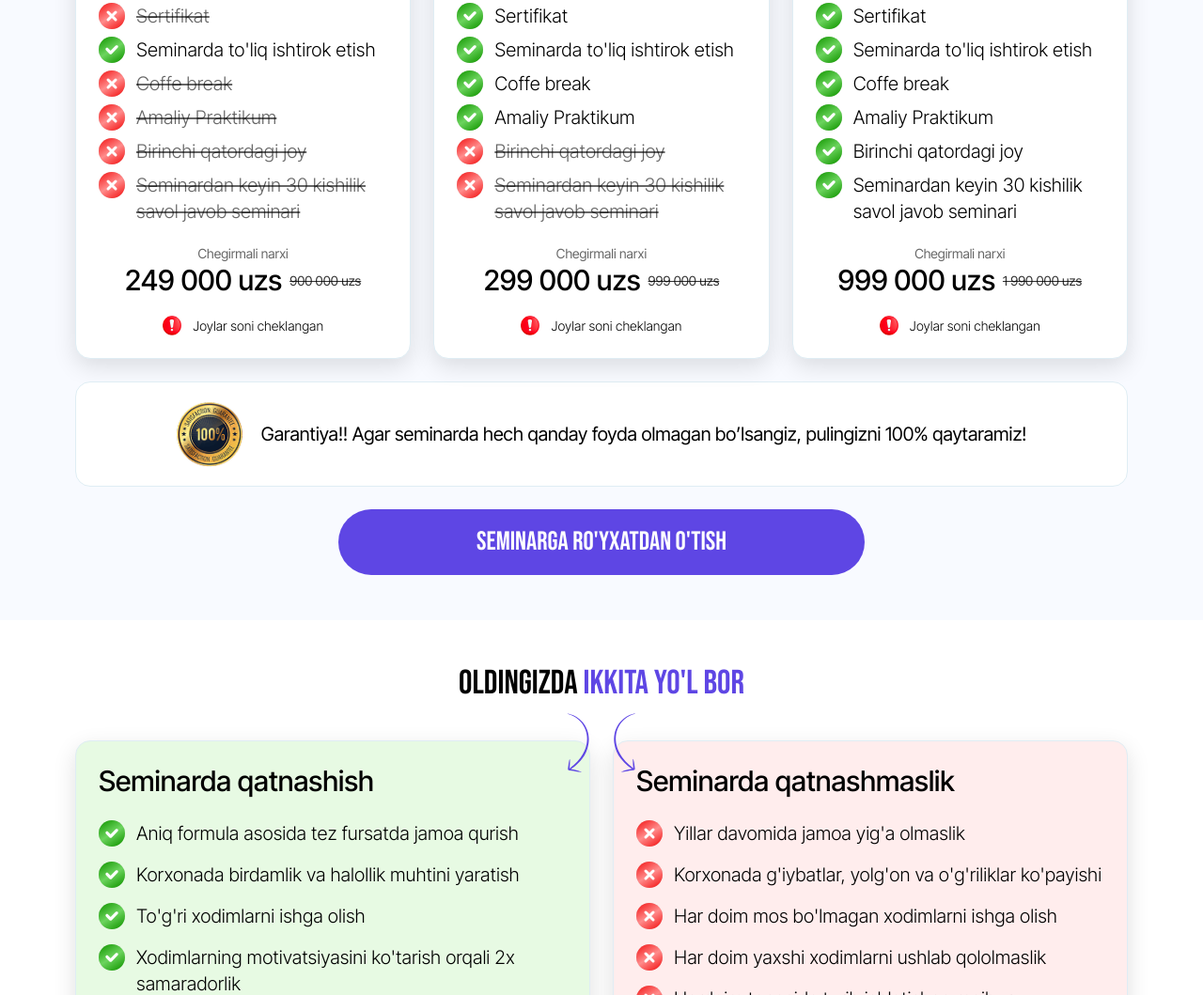
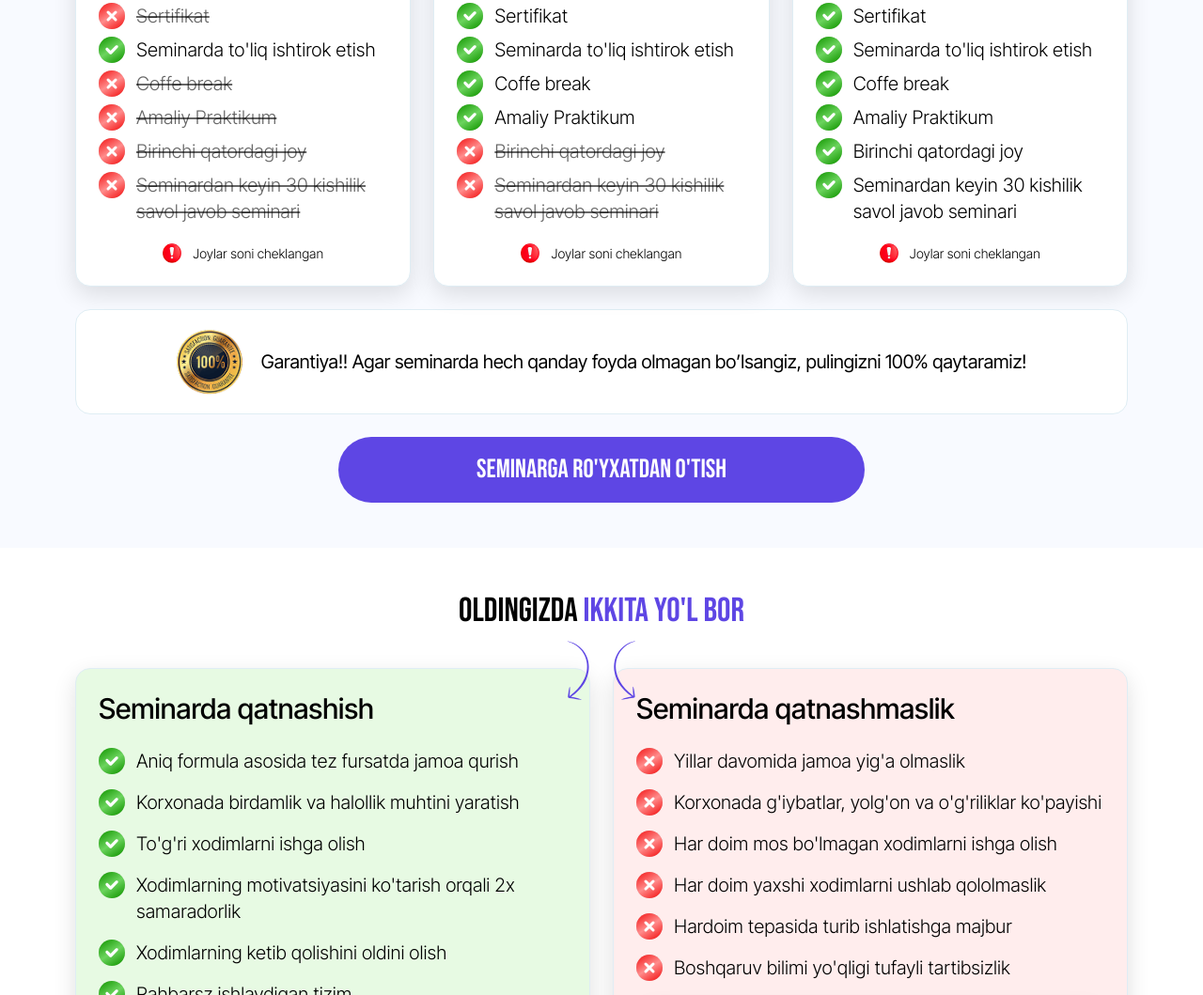
Before and after one commit to sultonbayevogabek/dildora-vebinar-dynamics-market-uz, a website: page index.html in a window 1280 px wide. Shown: the part 5225-6284 px from the top of the page at 94% size. Drawn offline with nearby package versions, Linux system fonts and the light colour scheme; no server answers.

Commit message:
initial commit

```diff
--- a/index.html
+++ b/index.html
@@ -160,7 +160,6 @@
       </div>
     </div>
 
-
     <div class="grid grid-cols-6 gap-4 1200px:gap-6">
       <div
         class="col-span-6 700px:col-span-3 1200px:col-span-2 flex flex-col gap-5 bg-white border border-[#DFEDF4] rounded-2xl p-4 1200px:p-6 custom-shadow">
@@ -201,15 +200,6 @@
             <del class="1200px:text-xl text-[#00000099]">Seminardan keyin 30 kishilik savol javob seminari</del>
           </li>
         </ul>
-
-        <div class="flex flex-col text-center">
-          <p class="text-[#00000099] text-[14px]">Chegirmali narxi</p>
-
-          <div class="flex gap-2 items-center justify-center">
-            <div class="font-medium text-2xl 1200px:text-3xl">249 000 uzs</div>
-            <del class="text-[#000000CC] text-[14px]">900 000 uzs</del>
-          </div>
-        </div>
 
         <div class="flex gap-3 items-center justify-center">
           <img class="w-5 shrink-0" src="img/exclamation.png" alt="">
@@ -260,15 +250,6 @@
           </li>
         </ul>
 
-        <div class="flex flex-col text-center">
-          <p class="text-[#00000099] text-[14px]">Chegirmali narxi</p>
-
-          <div class="flex gap-2 items-center justify-center">
-            <div class="font-medium text-2xl 1200px:text-3xl">299 000 uzs</div>
-            <del class="text-[#000000CC] text-[14px]">999 000 uzs</del>
-          </div>
-        </div>
-
         <div class="flex gap-3 items-center justify-center">
           <img class="w-5 shrink-0" src="img/exclamation.png" alt="">
           <p class="font-thin text-[14px]">Joylar soni cheklangan</p>
@@ -313,15 +294,6 @@
             <p class="1200px:text-xl">Seminardan keyin 30 kishilik savol javob seminari</p>
           </li>
         </ul>
-
-        <div class="flex flex-col text-center">
-          <p class="text-[#00000099] text-[14px]">Chegirmali narxi</p>
-
-          <div class="flex gap-2 items-center justify-center">
-            <div class="font-medium text-2xl 1200px:text-3xl">999 000 uzs</div>
-            <del class="text-[#000000CC] text-[14px]">1 990 000 uzs</del>
-          </div>
-        </div>
 
         <div class="flex gap-3 items-center justify-center">
           <img class="w-5 shrink-0" src="img/exclamation.png" alt="">
```
